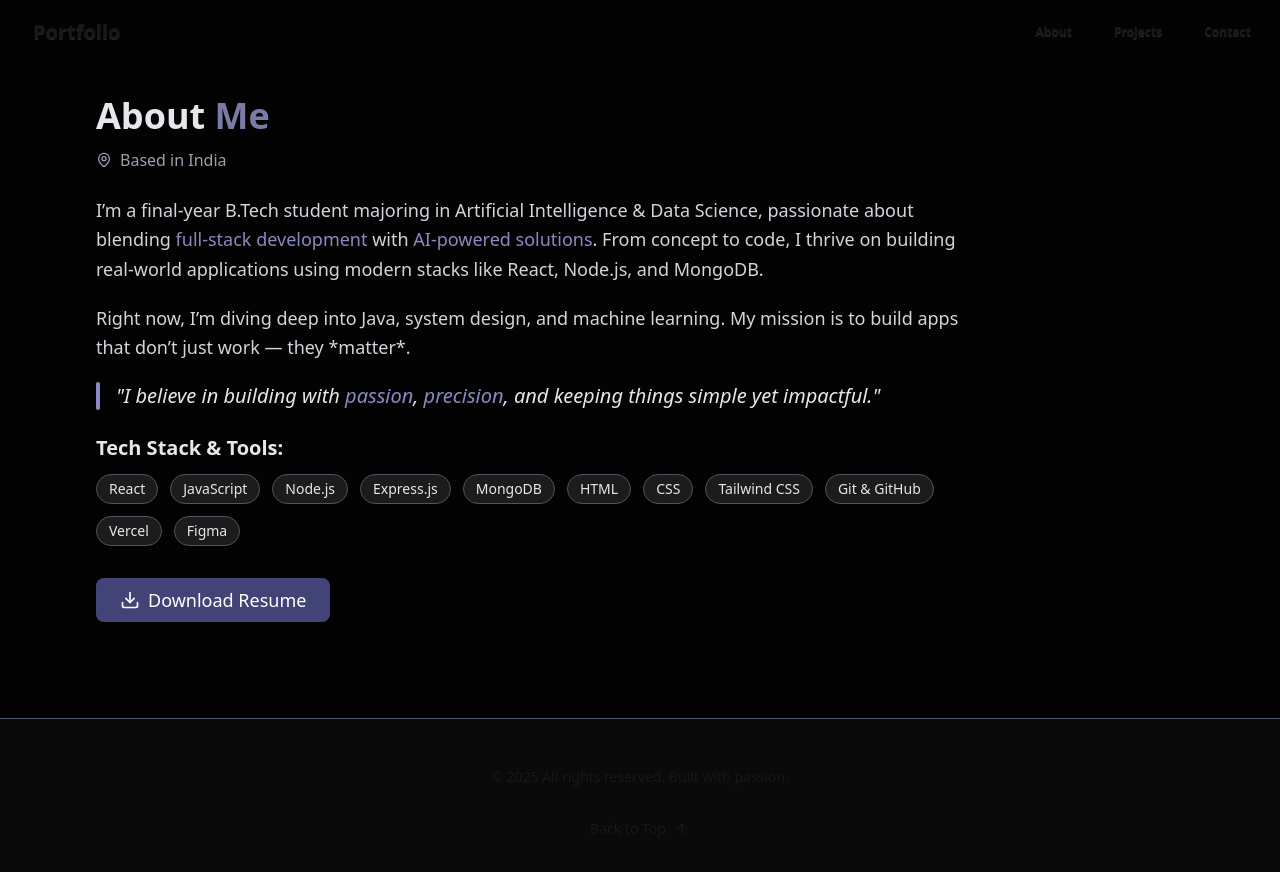
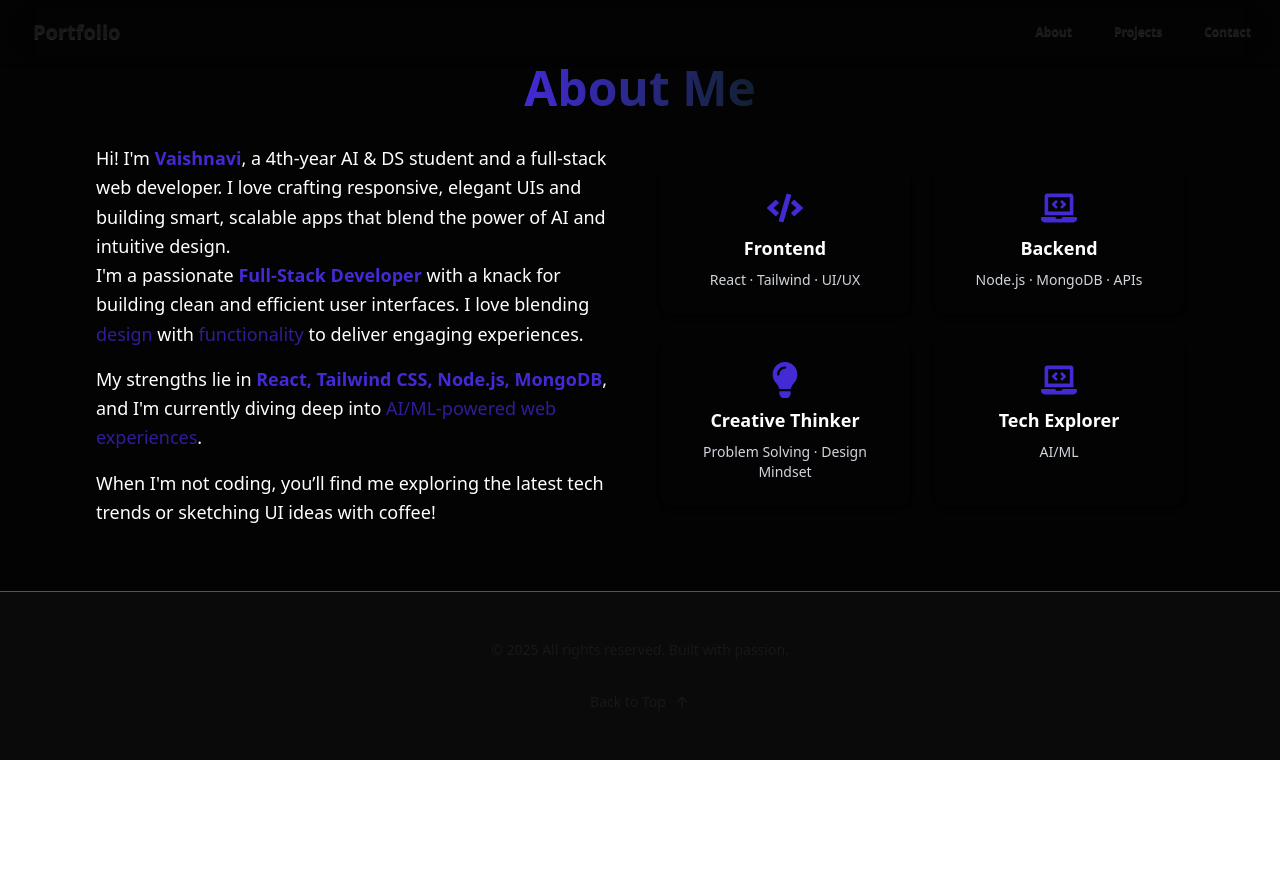
Before and after one commit to vaishnavi-ra-ut/Portfolio, a React (Vite) app: page /about in a window 1280 px wide. Shown: the top 872 px of the page. After the commit the page ends 800 px from the top, so only its background shows below. Built offline with nearby package versions, Linux system fonts and the light colour scheme.

Commit message:
Updated the Project and About Pages

```diff
--- a/src/components/About.jsx
+++ b/src/components/About.jsx
@@ -1,103 +1,75 @@
-"use client"
+import { FaCode, FaLaptopCode, FaLightbulb } from "react-icons/fa";
 
-import { motion } from 'framer-motion'
-import { Download, MapPin } from 'lucide-react'
+export default function About() {
+  return (
+    <section
+      id="about"
+      className="bg-[#030303] text-white py-16 px-6 md:px-12 lg:px-24 animate-fade-in"
+    >
+      <div className="max-w-6xl mx-auto">
+        <h2 className="text-4xl md:text-5xl font-bold text-center mb-8">
+          <span className="bg-gradient-to-r from-primary to-blue-400/18 text-transparent bg-clip-text">
+            About Me
+          </span>
+        </h2>
 
-const About = () => {
-  const containerVariants = {
-    hidden: { opacity: 0 },
-    visible: {
-      opacity: 1,
-      transition: { staggerChildren: 0.2 }
-    }
-  }
-
-  const itemVariants = {
-    hidden: { opacity: 0, y: 30 },
-    visible: {
-      opacity: 1,
-      y: 0,
-      transition: { duration: 0.6, ease: "easeOut" }
-    }
-  }
-
-  return (
-  <section id="about" className="bg-[#030303] py-24 px-10">
-    <div className="container mx-auto px-4">
-      <motion.div
-        initial="hidden"
-        whileInView="visible"
-        viewport={{ once: true, amount: 0.8 }}
-        variants={containerVariants}
-        className="grid grid-cols-1 lg:grid-cols-1 gap-12 items-center ml-10"
-      >
-        {/* About Content */}
-        <motion.div variants={itemVariants} className="space-y-6">
-          <div className="space-y-3">
-            <h2 className="text-4xl font-bold text-gray-200">
-              About <span className="text-[#7a7ba6]">Me</span>
-            </h2>
-            <div className="flex items-center gap-2 text-gray-400">
-              <MapPin className="w-4 h-4" />
-              <span>Based in India</span>
-            </div>
-          </div>
-
-          <div className="space-y-5 max-w-4xl">
-            <p className="text-lg leading-relaxed text-gray-300">
-              I’m a final-year B.Tech student majoring in Artificial Intelligence & Data Science,
-              passionate about blending <span className="text-[#898ac3] font-medium">full-stack development</span> with
-              <span className="text-[#898ac3] font-medium"> AI-powered solutions</span>. From concept to code, I thrive on building
-              real-world applications using modern stacks like React, Node.js, and MongoDB.
+        <div className="grid md:grid-cols-2 gap-10 items-center">
+          {/* Left side - Text Content */}
+          <div>
+            <p className="r max-w-3xl mx-auto text-white text-lg leading-relaxed transition-all duration-300 animate-fade-in">
+        Hi! I'm <span className="font-semibold text-primary">Vaishnavi</span>,
+        a 4th-year AI & DS student and a full-stack web developer. I love crafting
+        responsive, elegant UIs and building smart, scalable apps that blend the
+        power of AI and intuitive design.
+      </p>
+            <p className="text-lg leading-relaxed mb-4">
+              I'm a passionate{" "}
+              <span className="text-primary font-semibold">Full-Stack Developer</span> with a knack
+              for building clean and efficient user interfaces. I love blending{" "}
+              <span className="text-primary/70">design</span> with{" "}
+              <span className="text-primary/70">functionality</span> to deliver engaging experiences.
             </p>
 
-            <p className="text-lg leading-relaxed text-gray-300">
-              Right now, I’m diving deep into Java, system design, and machine learning. My mission is to build apps
-              that don’t just work — they *matter*.
+            <p className="text-lg leading-relaxed mb-4">
+              My strengths lie in{" "}
+              <span className="text-primary font-semibold">
+                React, Tailwind CSS, Node.js, MongoDB
+              </span>
+              , and I'm currently diving deep into{" "}
+              <span className="text-primary/70">AI/ML-powered web experiences</span>.
             </p>
 
-            <div className="relative flex">
-              <div className="w-1 bg-[#898ac3] rounded-full mr-4" />
-              <p className="text-xl font-medium italic text-gray-200">
-                "I believe in building with <span className="text-[#898ac3]">passion</span>,
-                <span className="text-[#898ac3]"> precision</span>, and keeping things simple yet impactful."
+            <p className="text-lg leading-relaxed">
+              When I'm not coding, you’ll find me exploring the latest tech trends or sketching UI
+              ideas with coffee!
             </p>
           </div>
 
-            <div>
-              <h3 className="text-xl font-semibold text-gray-200 mt-6 mb-3">Tech Stack & Tools:</h3>
-              <div className="flex flex-wrap gap-3">
-                {[
-                  'React', 'JavaScript', 'Node.js', 'Express.js', 'MongoDB',
-                  'HTML', 'CSS', 'Tailwind CSS', 'Git & GitHub', 'Vercel', 'Figma'
-                ].map((skill) => (
-                  <span
-                    key={skill}
-                    className="px-3 py-1 bg-[#1c1c1c] text-gray-200 rounded-full text-sm border border-gray-600 hover:border-[#898ac3] hover:text-[#898ac3] transition-colors duration-200"
-                  >
-                    {skill}
-                  </span>
-                ))}
+          {/* Right side - Skills/Icons */}
+          <div className="grid grid-cols-2 gap-6 text-center">
+            <div className=" bg-transparent  rounded-xl p-6 shadow-md hover:shadow-primary/40 transition duration-300">
+              <FaCode className="text-4xl text-primary mx-auto mb-2" />
+              <h3 className="text-lg font-semibold">Frontend </h3>
+              <p className="text-sm text-gray-300 mt-2">React · Tailwind · UI/UX</p>
+            </div>
+            <div className="bg-transparent  rounded-xl p-6 shadow-md hover:shadow-primary/40 transition duration-300">
+              <FaLaptopCode className="text-4xl text-primary mx-auto mb-2" />
+              <h3 className="text-lg font-semibold">Backend </h3>
+              <p className="text-sm text-gray-300 mt-2">Node.js · MongoDB · APIs</p>
+            </div>
+            <div className=" bg-transparent  rounded-xl p-6 shadow-md hover:shadow-primary/40 transition duration-300">
+              <FaLightbulb className="text-4xl text-primary mx-auto mb-2" />
+              <h3 className="text-lg font-semibold">Creative Thinker</h3>
+              <p className="text-sm text-gray-300 mt-2">Problem Solving · Design Mindset</p>
+            </div>
+            <div className=" bg-transparent  rounded-xl p-6 shadow-md hover:shadow-primary/40 transition duration-300">
+              <FaLaptopCode className="text-4xl text-primary mx-auto mb-2" />
+              <h3 className="text-lg font-semibold">Tech Explorer</h3>
+              <p className="text-sm text-gray-300 mt-2">AI/ML</p>
             </div>
           </div>
-
-            <div className="pt-3">
-              <a
-                href="/resume.pdf"
-                download
-                className="inline-flex items-center bg-[#424478] px-6 py-2 text-white font-medium text-lg rounded-lg hover:scale-105 hover:shadow-lg transition-all duration-150 hover:bg-[#9495c2]"
-              >
-                <Download className="w-5 h-5 mr-2" />
-                Download Resume
-              </a>
         </div>
-          </div>
-        </motion.div>
-      </motion.div>
       </div>
     </section>
   );
-
 }
-
-export default About
--- a/src/components/Project.jsx
+++ b/src/components/Project.jsx
@@ -6,7 +6,7 @@ const categories = ["All Projects", "Frontend", "Fullstack"];
 
 export default function Projects() {
   const [selectedCategory, setSelectedCategory] = useState("All Projects");
-  const [activeProject, setActiveProject] = useState(null); // changed from activeModal
+  const [activeProject, setActiveProject] = useState(null);
 
   const filteredProjects =
     selectedCategory === "All Projects"
--- a/src/utils/projectsData.js
+++ b/src/utils/projectsData.js
@@ -24,26 +24,26 @@ export const projectsData = [
   },
   {
     id: 2,
-    title: "DevVerse",
+    title: "Book&Watch",
     category: "Fullstack",
-    tags: ["React.js", "AWS", "Node.js", "Redux"],
-    date: "Feb 2024",
+    tags: ["React", "Node.js", "MongoDB", "TMDB API"],
+    date: "Oct 2023",
     duration: "1 month",
-    description: "A platform for developers to showcase projects, connect, and get feedback...",
-    icon: "D",
-    image: "/images/devverse.png",
-    link: "https://devverse.vercel.app",
+    description: "An online platform for booking movie tickets with real-time seat selection...",
+    icon: "M",
+    image: "https://i.postimg.cc/fThM0BZq/Screenshot-2025-07-24-231345.png",
+    link: "https://moviebooking.vercel.app",
     challenges: [
-      "Structuring Firestore data for scalability",
-      "Implementing upvotes and real-time updates efficiently",
-      "Creating a modular, clean UI across pages"
+      "Building an intuitive seat selection and availability system",
+      "Designing role-based dashboards for users and admins",
+      "Ensuring booking accuracy in concurrent environments"
     ],
     outcomes: [
-      "Built a responsive, community-driven platform",
-      "Integrated Markdown-rich blog editor with preview",
-      "Achieved smooth real-time updates using Firestore listeners"
+      "Created dynamic seat and show management with MongoDB",
+      "Enabled secure login, booking confirmation, and filters",
+      "Implemented full-stack movie CRUD with admin control"
     ],
-    github: "https://github.com/vaishnavi-ra-ut/DevTinder-UI"
+    github: "https://github.com/vaishnavi-ra-ut/BookAndWatch-Backend"
   },
   {
     id: 3,
@@ -67,6 +67,29 @@ export const projectsData = [
       "Blended AI UX into a familiar streaming UI"
     ],
     github: "https://github.com/vaishnavi-ra-ut/Netfilx-Project"
+  },
+  {
+    id: 2,
+    title: "DevVerse",
+    category: "Fullstack",
+    tags: ["React.js", "AWS", "Node.js", "Redux"],
+    date: "Feb 2024",
+    duration: "1 month",
+    description: "A platform for developers to showcase projects, connect, and get feedback...",
+    icon: "D",
+    image: "/images/devverse.png",
+    link: "https://devverse.vercel.app",
+    challenges: [
+      "Structuring Firestore data for scalability",
+      "Implementing upvotes and real-time updates efficiently",
+      "Creating a modular, clean UI across pages"
+    ],
+    outcomes: [
+      "Built a responsive, community-driven platform",
+      "Integrated Markdown-rich blog editor with preview",
+      "Achieved smooth real-time updates using Firestore listeners"
+    ],
+    github: "https://github.com/vaishnavi-ra-ut/DevTinder-UI"
   },
   {
     id: 4,
@@ -113,28 +136,5 @@ export const projectsData = [
       "Handled authentication, order history, and admin workflows"
     ],
     github: "https://github.com/vaishnavi-ra-ut/Food-app-react"
-  },
-  {
-    id: 6,
-    title: "Book&Watch",
-    category: "Fullstack",
-    tags: ["React", "Node.js", "MongoDB", "TMDB API"],
-    date: "Oct 2023",
-    duration: "1.5 month",
-    description: "An online platform for booking movie tickets with real-time seat selection...",
-    icon: "M",
-    image: "/images/moviebooking.png",
-    link: "https://moviebooking.vercel.app",
-    challenges: [
-      "Building an intuitive seat selection and availability system",
-      "Designing role-based dashboards for users and admins",
-      "Ensuring booking accuracy in concurrent environments"
-    ],
-    outcomes: [
-      "Created dynamic seat and show management with MongoDB",
-      "Enabled secure login, booking confirmation, and filters",
-      "Implemented full-stack movie CRUD with admin control"
-    ],
-    github: "https://github.com/vaishnavi-ra-ut/movie-booking"
   }
 ];
--- a/tailwind.config.js
+++ b/tailwind.config.js
@@ -7,7 +7,17 @@ export default {
     "./src/**/*.{js,jsx,ts,tsx}"
   ],
   theme: {
-    extend: {},
+   extend: {
+  animation: {
+    'fade-in': 'fadeIn 1s ease-out forwards',
+  },
+  keyframes: {
+    fadeIn: {
+      '0%': { opacity: 0, transform: 'translateY(20px)' },
+      '100%': { opacity: 1, transform: 'translateY(0)' },
+    },
+  },
+}
   },
   plugins: [daisyui],
 }
```
Lines whose indentation alone changed are shown as unchanged.
